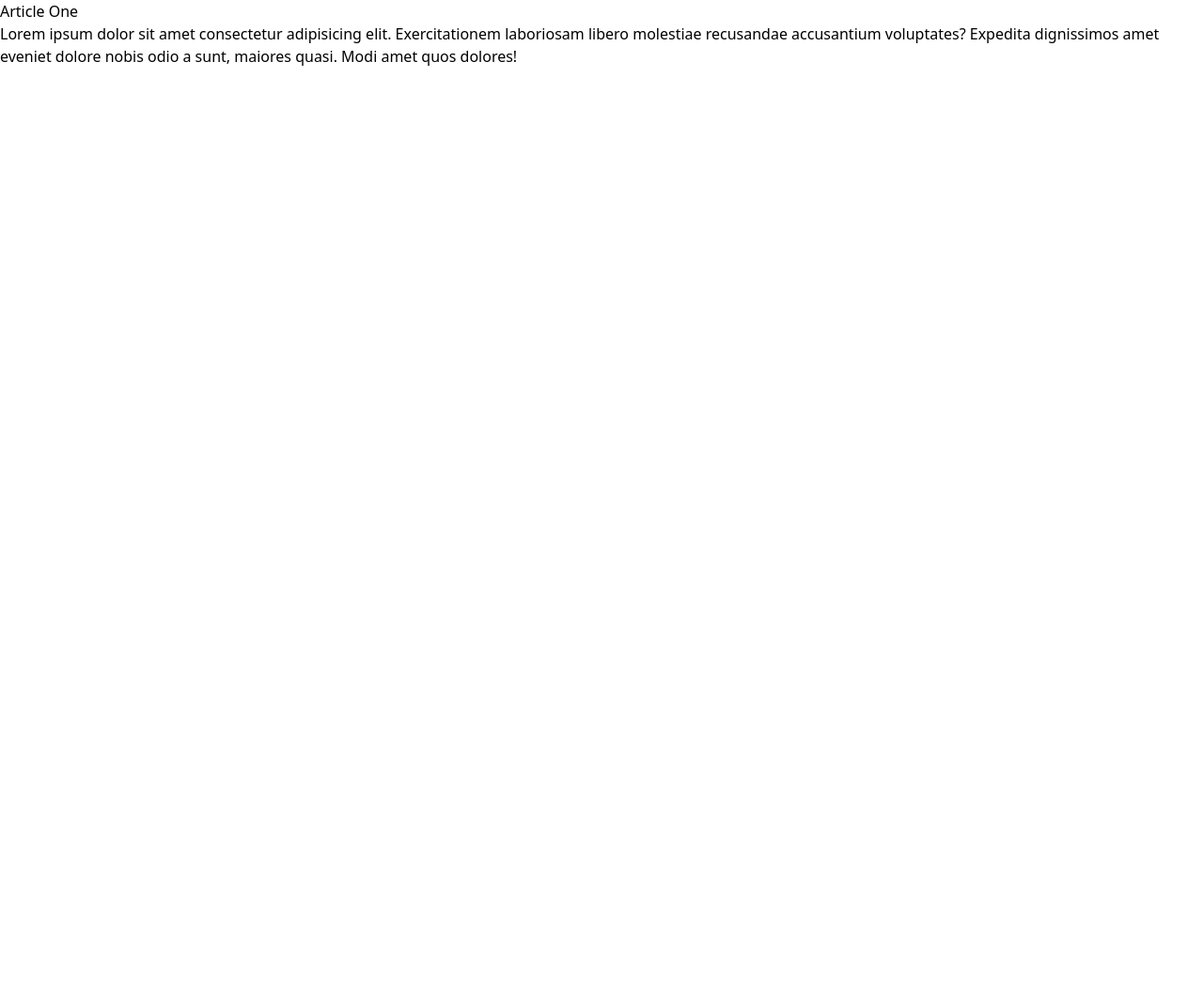
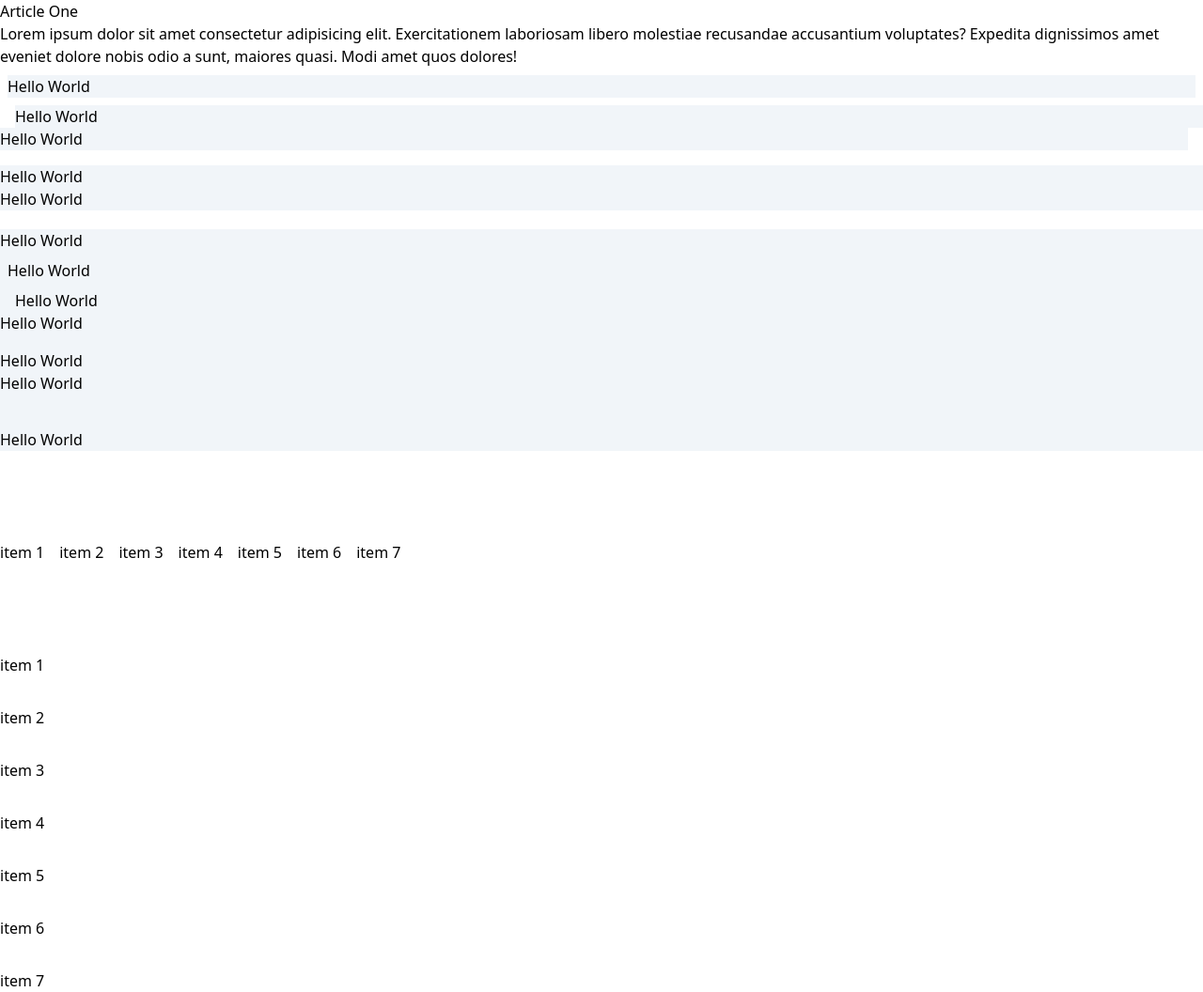
Before and after one commit to wmohammad83/tailwindcss, a plain HTML site: page 03-container-spacing/index.html in a window 1280 px wide. Shown: the whole page at 94% size. Before the commit the page ends 800 px from the top, so only its background shows below. Drawn offline with nearby package versions, Linux system fonts and the light colour scheme.

Commit message:
added content in container and spacer section for tailwinds

```diff
--- a/03-container-spacing/index.html
+++ b/03-container-spacing/index.html
@@ -9,7 +9,7 @@
   </head>
   <body>
     <!-- Container -->
-    <div>
+    <div class="container mx-auto">
       <article>
         <h3>Article One</h3>
         <p>
@@ -21,12 +21,42 @@
       </article>
 
       <!-- Margin -->
+      <div class="bg-slate-100 m-2">Hello World</div>
+      <div class="bg-slate-100 ml-4">Hello World</div>
+      <div class="bg-slate-100 mr-4">Hello World</div>
+      <div class="bg-slate-100 mt-4">Hello World</div>
+      <div class="bg-slate-100 mb-4">Hello World</div>
+      <div class="bg-slate-100 mt-[20px]">Hello World</div>
 
       <!-- Padding -->
+      <div class="bg-slate-100 p-2">Hello World</div>
+      <div class="bg-slate-100 pl-4">Hello World</div>
+      <div class="bg-slate-100 pr-4">Hello World</div>
+      <div class="bg-slate-100 pt-4">Hello World</div>
+      <div class="bg-slate-100 pb-4">Hello World</div>
+      <div class="bg-slate-100 pt-[20px]">Hello World</div>
 
       <!-- Space Between X -->
+      <div class="flex mt-24 space-x-4">
+        <div>item 1</div>
+        <div>item 2</div>
+        <div>item 3</div>
+        <div>item 4</div>
+        <div>item 5</div>
+        <div>item 6</div>
+        <div>item 7</div>
+      </div>
 
       <!-- Space Between Y -->
+      <div class="flex flex-col mt-24 space-y-8 ">
+        <div>item 1</div>
+        <div>item 2</div>
+        <div>item 3</div>
+        <div>item 4</div>
+        <div>item 5</div>
+        <div>item 6</div>
+        <div>item 7</div>
+      </div>
     </div>
   </body>
 </html>
```
